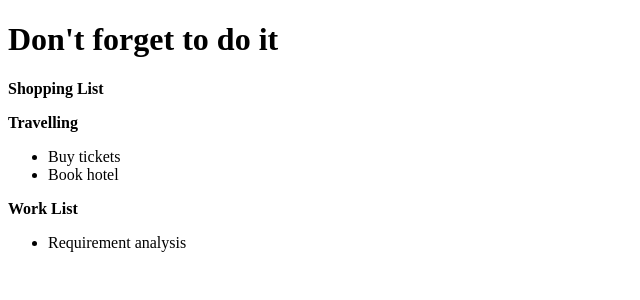
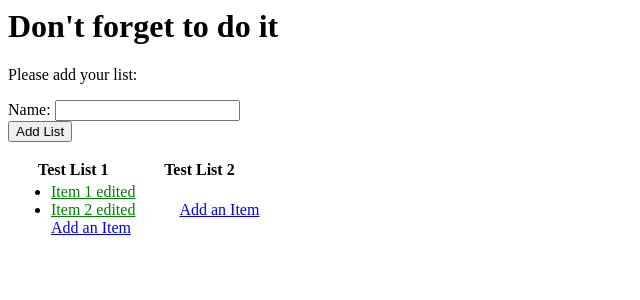
Before and after one commit to asvetlichnaya/redpython-to-do-list, a Django app: page / in a window 1280 px wide. Shown: the top 300 px of the page, without its empty margins (0-640 px from the left). Run offline with Django 5.2, Linux system fonts and the light colour scheme; data comes from the database, SQL or seed files in the repository.

Commit message:
Add List, Add/Edit/Delete items

```diff
--- a/to_do_list/lists/admin.py
+++ b/to_do_list/lists/admin.py
@@ -1,7 +1,9 @@
 from django.contrib import admin
 
-from lists.models import List, Item
+from lists.models import List, Item, Priority, Status
 
 
 admin.site.register(List)
 admin.site.register(Item)
+admin.site.register(Priority)
+admin.site.register(Status)
--- a/to_do_list/lists/models.py
+++ b/to_do_list/lists/models.py
@@ -10,15 +10,30 @@ class List(models.Model):
         return f"{self.name}"
 
 
+class Priority(models.Model):
+    name = models.CharField(max_length=20)
+    value = models.IntegerField(default=1)
+
+    def __str__(self):
+        return f"{self.name}"
+
+
+class Status(models.Model):
+    name = models.CharField(max_length=20)
+
+    def __str__(self):
+        return f"{self.name}"
+
+
 class Item(models.Model):
-    list = models.ForeignKey(List, on_delete=models.CASCADE)
+    list = models.ForeignKey(List, related_name='items', on_delete=models.CASCADE)
     title = models.CharField(max_length=200)
     category = models.CharField(max_length=20)
-    priority = models.CharField(max_length=20)
+    priority = models.ForeignKey(Priority, on_delete=models.CASCADE)
     date = models.DateField()
     duration = models.IntegerField(default=1)
-    status = models.CharField(max_length=20)
-    comments = models.CharField(max_length=200)
+    status = models.ForeignKey(Status, on_delete=models.CASCADE)
+    comments = models.CharField(max_length=200, blank=True)
 
     def __str__(self):
         return f"{self.title}"
--- /dev/null
+++ b/to_do_list/lists/static/lists/style.css
@@ -0,0 +1,3 @@
+li a {
+    color: green;
+}
--- /dev/null
+++ b/to_do_list/lists/templates/base.html
@@ -0,0 +1,13 @@
+{% load static %}
+
+<html lang="en">
+<head>
+    <meta charset="UTF-8">
+    <title>{% block title %}{% endblock %}</title>
+    <link rel="stylesheet" href="{% static 'lists/style.css' %}">
+</head>
+<body>
+    {% block content %}
+    {% endblock %}
+</body>
+</html>
--- a/to_do_list/lists/templates/lists/home_page.html
+++ b/to_do_list/lists/templates/lists/home_page.html
@@ -1,20 +1,32 @@
-<!DOCTYPE html>
-<html lang="en">
-<head>
-    <meta charset="UTF-8">
-    <title>Don't forget to do it</title>
-</head>
-<body>
+{% extends "base.html" %}
+
+{% block title %}Don't forget to do it{% endblock %}
+{% block content %}
     <h1>Don't forget to do it</h1>
-    {% for list in lists %}
-    <strong>{{ list.name }}</strong>
-     <ul>
-            {% for item in items %}
-                {% if item.list_id == list.id %}
-                    <li>{{ item.title }}</li>
-                {% endif %}
+    <p>Please add your list:</p>
+    <form method="post">
+        {% csrf_token %}
+        {{ form }}
+        <button type="submit">Add List</button>
+    </form>
+
+    <table>
+        <tr>
+            {% for list in lists %}
+                <th>{{ list.name }}</th>
             {% endfor %}
-        </ul>
-    {% endfor %}
-</body>
-</html>
+        </tr>
+        <tr>
+            {% for list in lists %}
+                <td>
+                    <ul>
+                        {% for item in list.items.all %}
+                            <li><a href="{% url 'edit_item' item.id %}">{{ item.title }}</a></li>
+                        {% endfor %}
+                        <a href="{% url 'add_item' list.id %}">Add an Item</a>
+                    </ul>
+                </td>
+            {% endfor %}
+        </tr>
+    </table>
+{% endblock %}
--- a/to_do_list/lists/views.py
+++ b/to_do_list/lists/views.py
@@ -1,7 +1,56 @@
-from django.shortcuts import render
-from lists.models import List, Item
-# Create your views here.
+from django.shortcuts import render, redirect, get_object_or_404
+from .models import List, Item
+from django.forms import modelform_factory
 
 
-def show_list(request):
-    return render(request, "lists/home_page.html", {"lists": List.objects.all(), "items": Item.objects.all()})
+def add_list(request):
+    ListForm = modelform_factory(List, fields=('name',))
+
+    if request.method == 'POST':
+        form = ListForm(request.POST)
+        if form.is_valid():
+            form.save()
+            return redirect('add_list')
+    else:
+        form = ListForm()
+
+    lists = List.objects.all()
+    items = Item.objects.all()
+
+    return render(request, "lists/home_page.html", {"form": form, 'lists': lists, 'items': items})
+
+
+def add_item(request, list_id):
+    list = get_object_or_404(List, pk=list_id)
+    ItemForm = modelform_factory(Item, fields=('list', 'title', 'category', 'priority', 'date', 'duration', 'status', 'comments',))
+
+    if request.method == 'POST':
+        # form has been submitted, process data
+        form = ItemForm(request.POST)
+        if form.is_valid():
+            form.save()
+            return redirect('add_list')
+    else:
+        form = ItemForm(initial={'list': list})
+
+    return render(request, "lists/add_item.html", {"form": form, "list": list})
+
+
+def edit_item(request, item_id):
+    item = Item.objects.get(pk=item_id)
+
+    ItemForm = modelform_factory(Item, fields=('list', 'title', 'category', 'priority', 'date', 'duration', 'status', 'comments',))
+
+    if request.method == 'POST':
+        if 'save' in request.POST:
+            form = ItemForm(request.POST, instance=item)
+            if form.is_valid():
+                form.save()
+                return redirect('add_list')
+        elif 'remove' in request.POST:
+            item.delete()
+            return redirect('add_list')
+    else:
+        form = ItemForm(instance=item)
+
+    return render(request, "lists/edit_item.html", {"form": form})
--- a/to_do_list/to_do_list/urls.py
+++ b/to_do_list/to_do_list/urls.py
@@ -16,10 +16,12 @@ Including another URLconf
 """
 from django.contrib import admin
 from django.urls import path
-from lists.views import show_list
+from lists.views import add_list, add_item, edit_item
 
 
 urlpatterns = [
     path('admin/', admin.site.urls),
-    path('', show_list)
+    path('', add_list, name='add_list'),
+    path('/add-item/<int:list_id>', add_item, name='add_item'),
+    path('/<int:item_id>/edit-item/', edit_item, name='edit_item'),
 ]
```
Also changed, not shown: to_do_list/lists/templates/lists/add_item.html (added, +11 -0 lines), to_do_list/lists/templates/lists/edit_item.html (added, +12 -0 lines), to_do_list/db.sqlite3, to_do_list/lists/migrations/0003_priority_status.py (added), to_do_list/lists/migrations/0004_alter_item_priority_alter_item_status.py (added), to_do_list/lists/migrations/0005_priority_value.py (added), to_do_list/lists/migrations/0006_alter_item_comments.py (added), to_do_list/lists/static/lists/bin.PNG (added).
